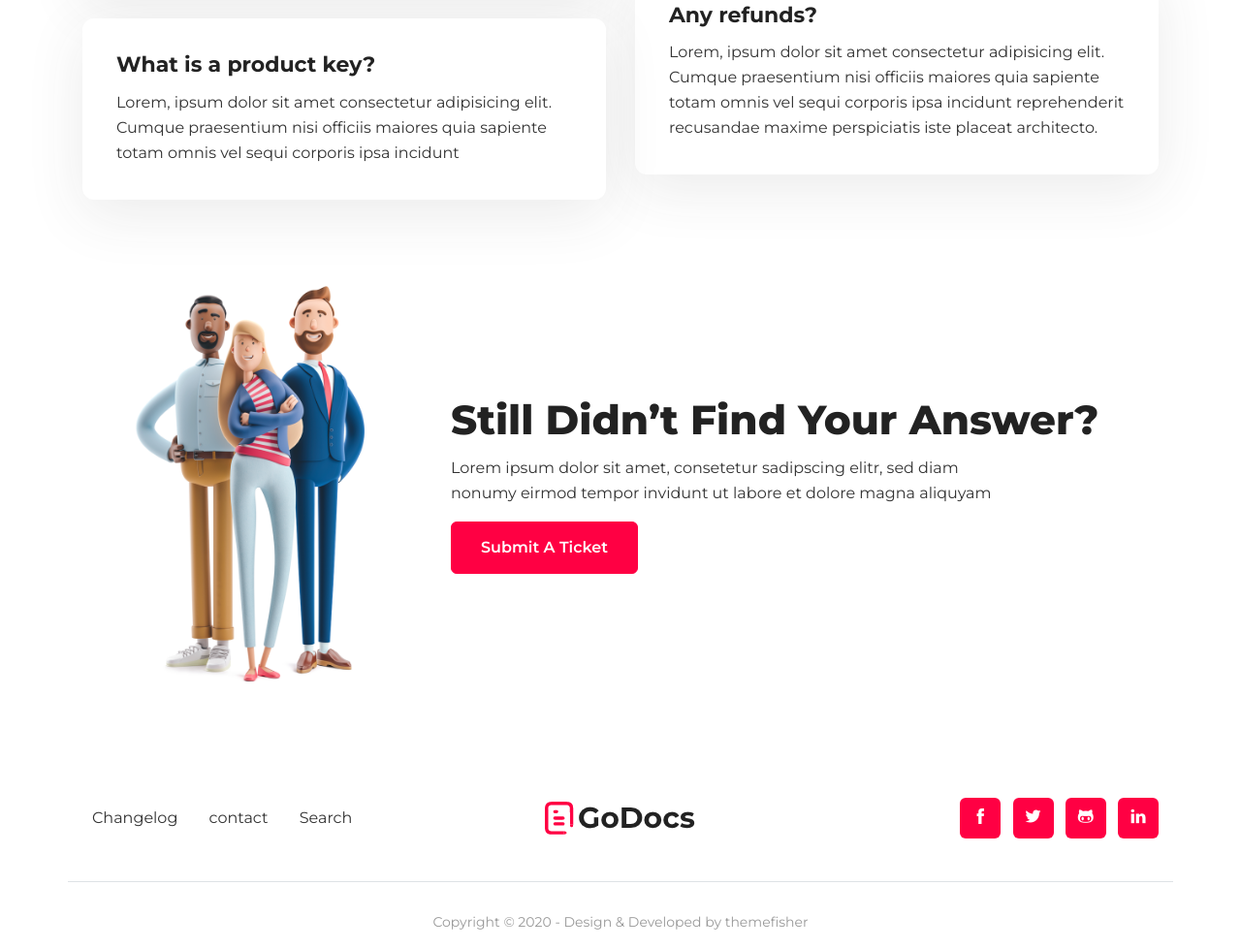
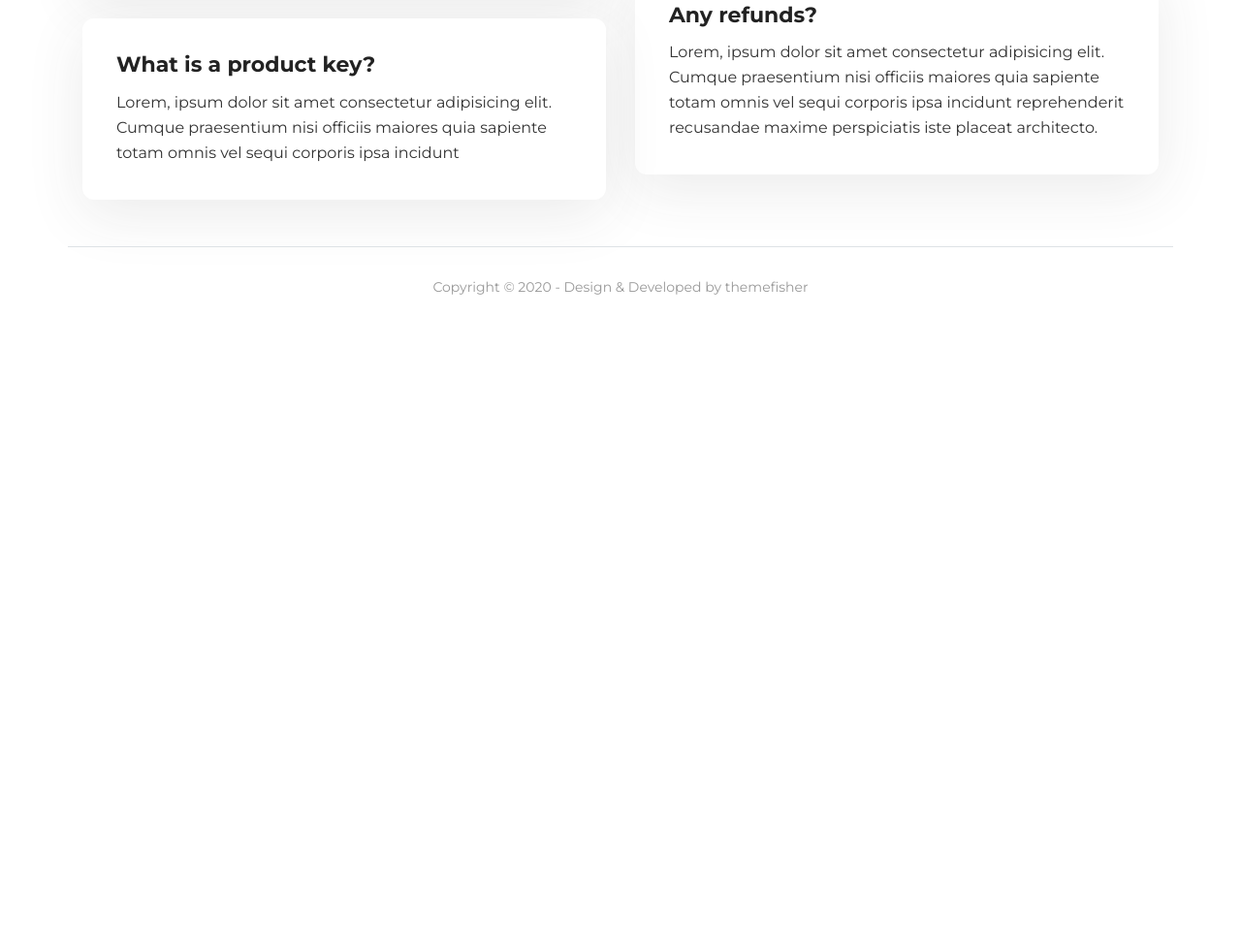
Before and after one commit to jpuang/module2-solution, a plain HTML site: page index.html in a window 1280 px wide. Shown: the part 983-1962 px from the top of the page at 97% size. After the commit the page ends 1307 px from the top, so only its background shows below. Drawn offline with Linux system fonts and the light colour scheme.

Commit message:
Update index.html

```diff
--- a/index.html
+++ b/index.html
@@ -149,47 +149,12 @@
 </section>
 <!-- /faq -->
 
-<!-- call to action -->
-<section class="section">
-   <div class="container">
-      <div class="columns is-align-items-center">
-         <div class="column is-4-desktop has-text-centered hidden-on-tablet">
-            <img src="images/cta-illustration.jpg" class="img-fluid" alt="">
-         </div>
-         <div class="column is-8-desktop has-text-centered-mobile has-text-centered-tablet has-text-left-desktop">
-            <h2 class="mb-3">Still Didn&rsquo;t Find Your Answer?</h2>
-            <p>Lorem ipsum dolor sit amet, consetetur sadipscing elitr, sed diam <br> nonumy eirmod tempor invidunt ut
-               labore et dolore magna aliquyam</p>
-            <a href="contact.html" class="btn btn-primary">Submit a ticket</a>
-         </div>
-      </div>
-   </div>
-</section>
-<!-- /call to action -->
+
 
 <footer>
    <div class="container">
       <div class="columns is-multiline is-align-items-center border-bottom py-5">
-         <div class="column is-4-desktop is-12-tablet">
-            <ul class="list-inline footer-menu has-text-centered has-text-left-desktop">
-               <li class="list-inline-item"><a href="changelog.html">Changelog</a></li>
-               <li class="list-inline-item"><a href="contact.html">contact</a></li>
-               <li class="list-inline-item"><a href="search.html">Search</a></li>
-            </ul>
-         </div>
-         <div class="column is-4-desktop is-12-tablet">
-            <a class="navbar-brand is-justify-content-center" href="index.html">
-               <img class="img-fluid" src="images/logo.png" alt="Hugo documentation theme">
-            </a>
-         </div>
-         <div class="column is-4-desktop is-12-tablet">
-            <ul class="list-inline social-icons has-text-right-desktop has-text-centered">
-               <li class="list-inline-item"><a href="#"><i class="ti-facebook"></i></a></li>
-               <li class="list-inline-item"><a href="#"><i class="ti-twitter-alt"></i></a></li>
-               <li class="list-inline-item"><a href="#"><i class="ti-github"></i></a></li>
-               <li class="list-inline-item"><a href="#"><i class="ti-linkedin"></i></a></li>
-            </ul>
-         </div>
+
       </div>
       <div class="py-4 has-text-centered">
          <small class="text-light">Copyright © 2020 - Design &amp; Developed by <a href="https://themefisher.com">themefisher</a></small>
```
